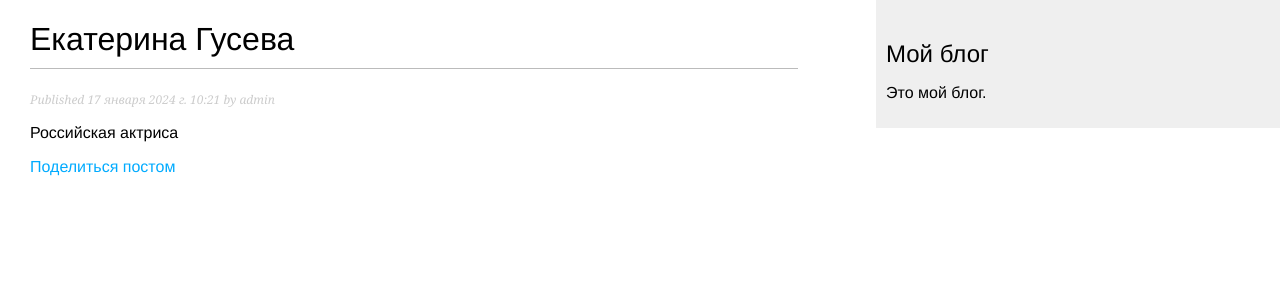
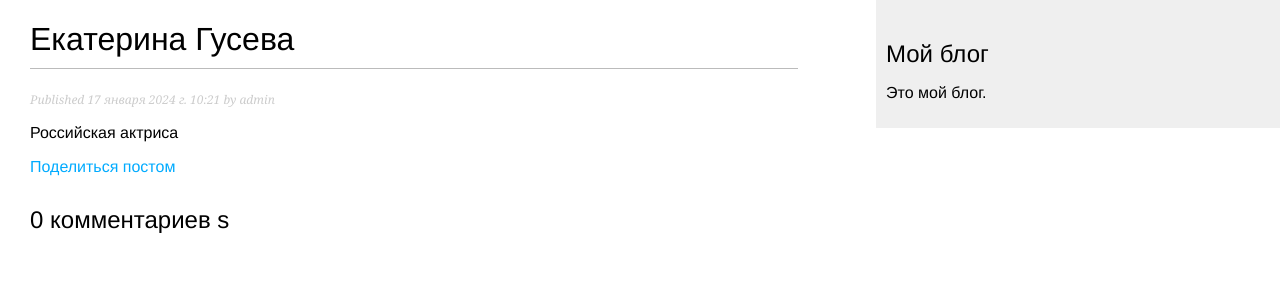
Before and after one commit to DzygunRoman/mysite, a Django app: a page that uses blog/templates/blog/post/detail.html in a window 1280 px wide. Shown: the top 300 px of the page. Run offline with Django 5.2, Linux system fonts and the light colour scheme; data comes from the database, SQL or seed files in the repository; data that the repository does not hold is empty.

Commit message:
добавление комментариев в шаблон детальной информации о посте

```diff
--- a/blog/templates/blog/post/detail.html
+++ b/blog/templates/blog/post/detail.html
@@ -13,4 +13,9 @@
        Поделиться постом
        </a>
    </p>
+{% with comments.count as total_comments %}
+   <h2>
+       {{ total_comments }} комментариев {{ total_comments|pluralize }}
+   </h2>
+{% endwith %}
 {% endblock %}
```
